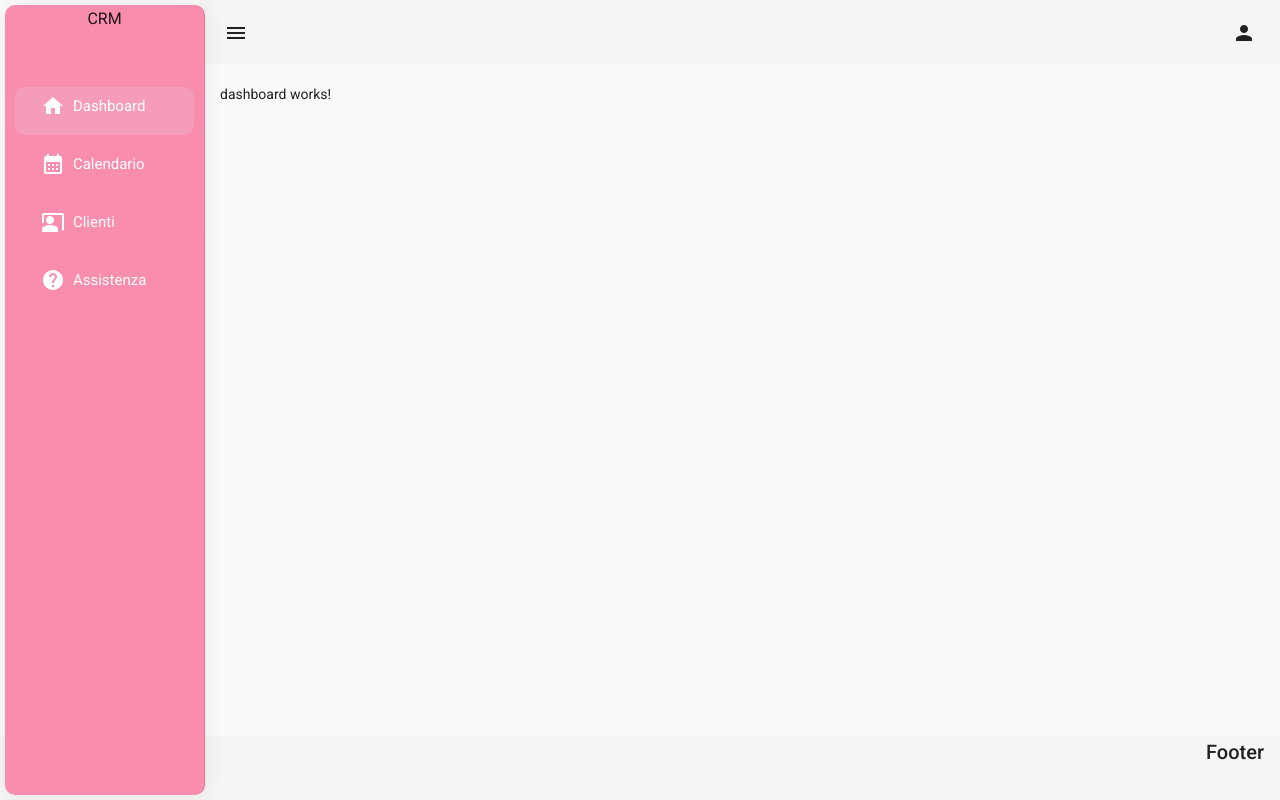
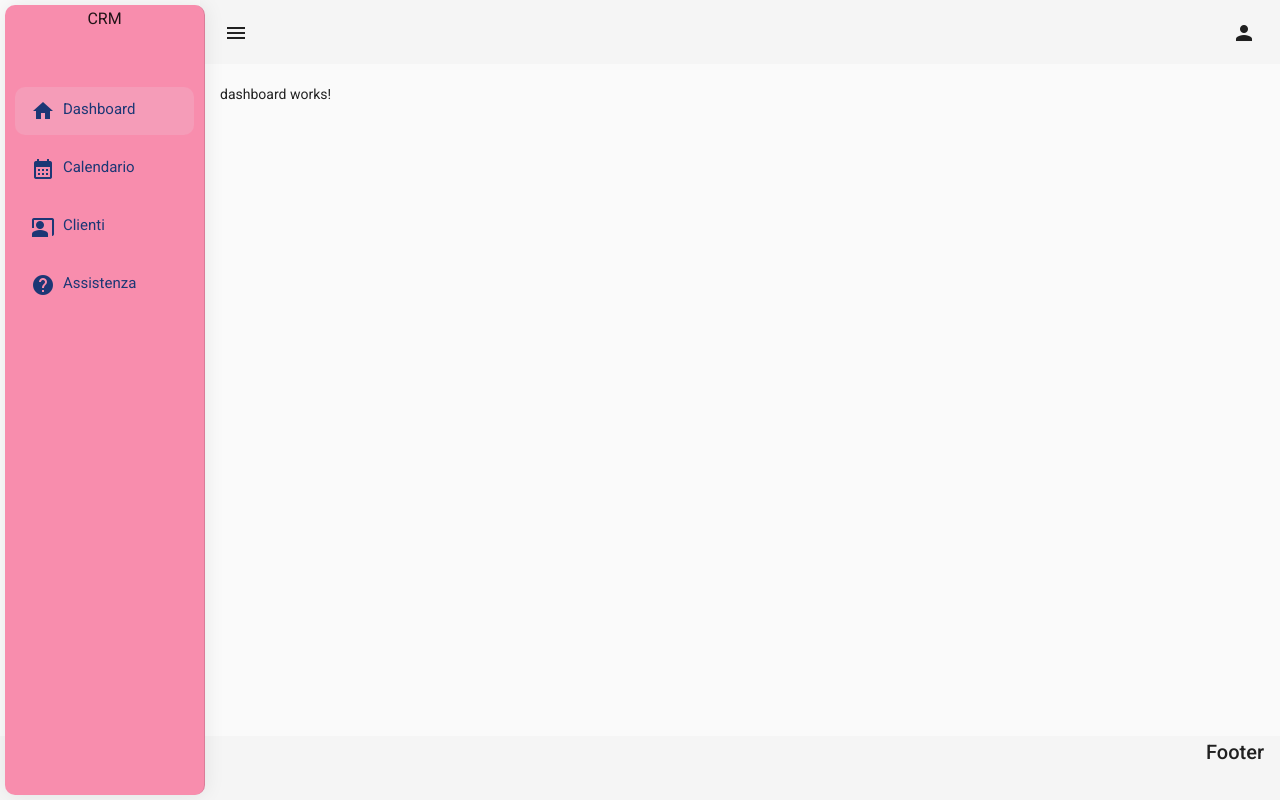
Before and after one commit to adilorenzodema/crm-template, an Angular app: page /dashboard in a window 1280 px wide. Built offline with nearby package versions, Linux system fonts and the light colour scheme.

Commit message:
fix sidebar

```diff
--- a/src/app/app.routing.ts
+++ b/src/app/app.routing.ts
@@ -6,6 +6,7 @@ import { DashboardComponent } from './components/dashboard/dashboard.component';
 import { HelpPageComponent } from './components/help-page/help-page.component';
 
 const routes: Routes = [
+  { path: '', redirectTo: 'dashboard', pathMatch: 'full' },
   {
     path: 'dashboard', component: DashboardComponent
   },
--- a/src/app/template/sidebar/sidebar.component.html
+++ b/src/app/template/sidebar/sidebar.component.html
@@ -9,6 +9,7 @@
                 <mat-icon>{{ menuitem.icon }}
                 </mat-icon>
                 <span>{{menuitem.name}}</span>
+                <span fxFlex></span>
             </a>
         </mat-list-item>
     </mat-nav-list>
--- a/src/app/template/sidebar/sidebar.component.scss
+++ b/src/app/template/sidebar/sidebar.component.scss
@@ -10,31 +10,27 @@
     }
     a {
         width: 100%;
-        padding: 0 10px;
-        margin-bottom: 10px;
-        align-items: center;
         display: flex;
         font-size: 15px;
-        color: white;
+        color: #1c3775;
         mat-icon {
-            color: white;
+            color: #1c3775;
             margin-right: 8px;
         }
         &:hover {
-            color: blue;
+            color: white;
         }
     }
 }
 
 .selected {
-    background-color: #F59CB8;
+    background-color: #f59cb8;
 }
 
 .selected:hover {
-    background-color: #F59CB8;
     a {
         &:hover {
-            color: white;
+            color: #1c3775;
         }
     }
 }
```
